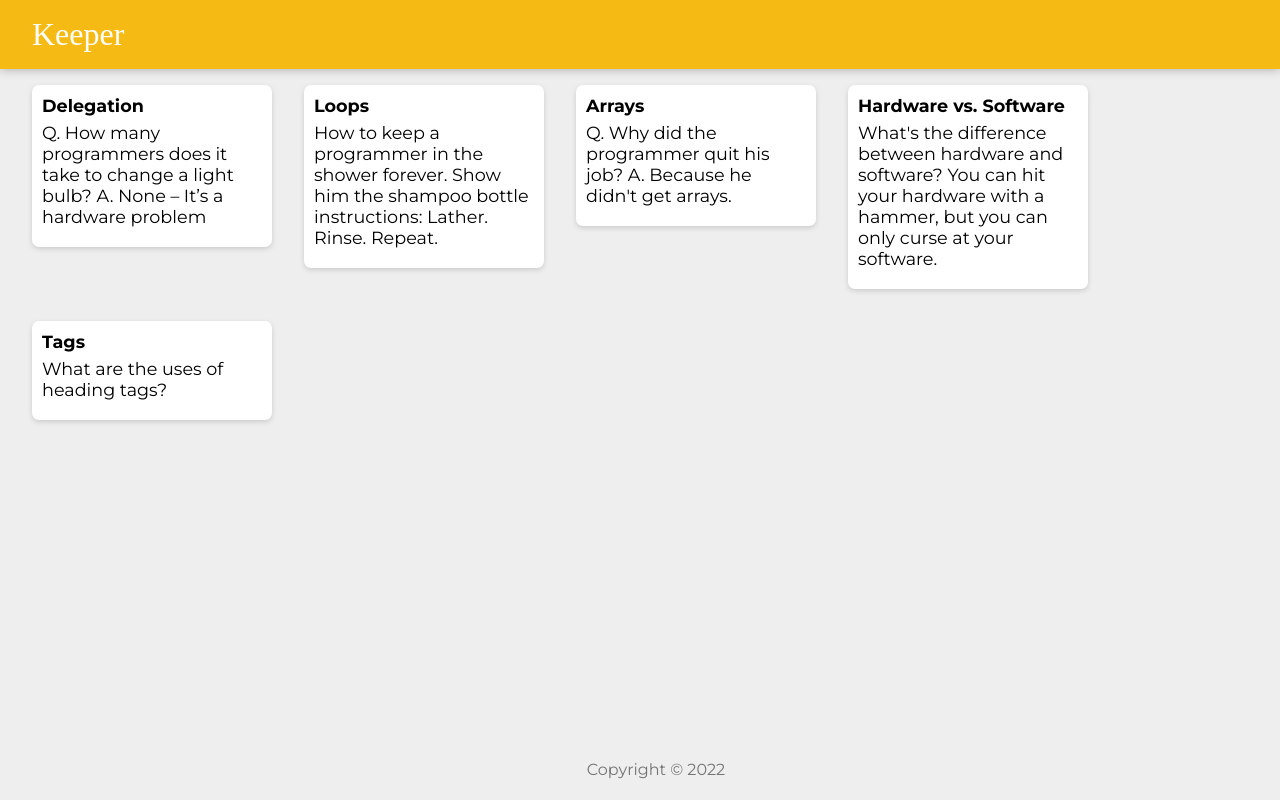
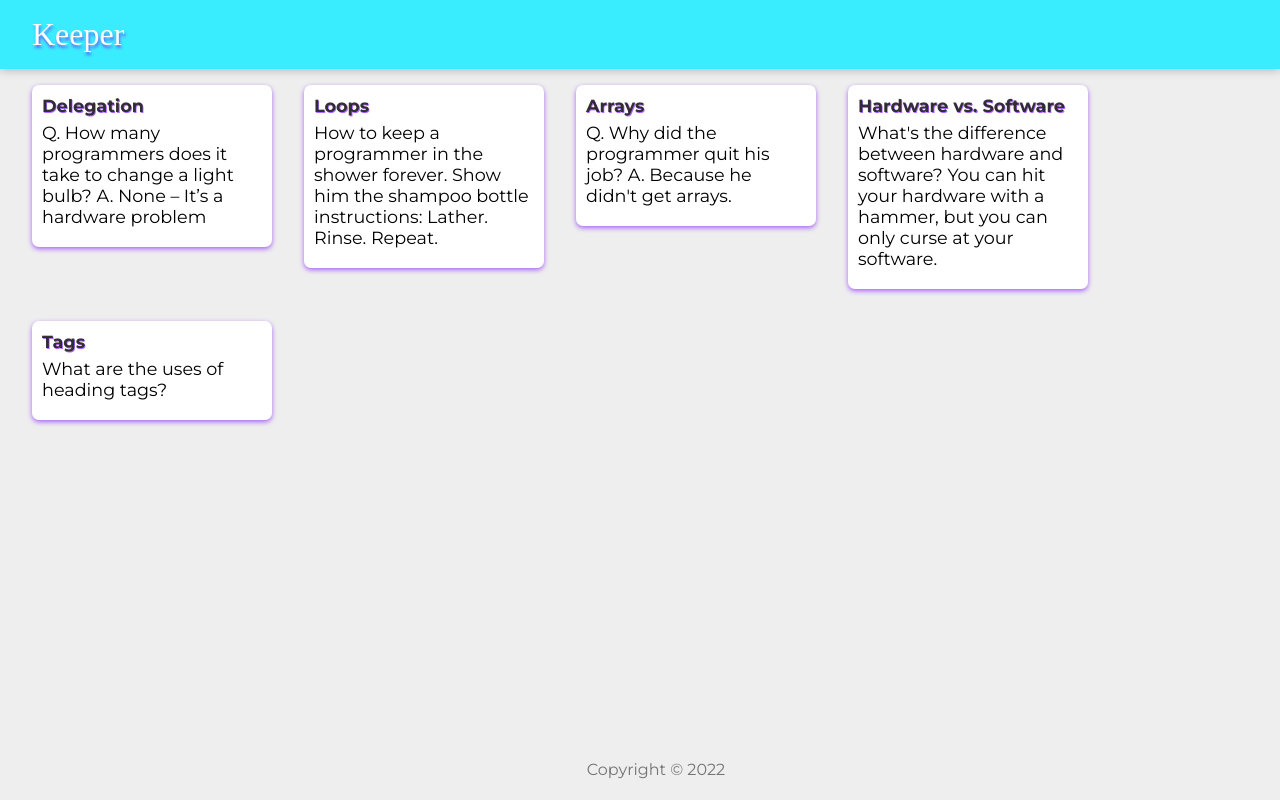
Before and after one commit to johncanero/keeper-app, a React (Create React App) app: page / in a window 1280 px wide. Built offline with nearby package versions, Linux system fonts and the light colour scheme; a web font is replaced by a local one.

Commit message:
Styling Cards of Array Lists

```diff
--- a/src/App.css
+++ b/src/App.css
@@ -21,7 +21,7 @@ body {
 
 /* header */
 header {
-  background-color: #f5ba13;
+  background-color: #2aedffea;
   margin: auto -16px;
   padding: 16px 32px;
   box-shadow: 0 0 10px 0 rgba(0, 0, 0, 0.3);
@@ -29,6 +29,7 @@ header {
 
 header h1 {
   color: #fff;
+  text-shadow: 1px 3px 3px #7c02ff97;
   font-family: "McLaren", cursive;
   font-weight: 200;
 }
@@ -52,13 +53,15 @@ footer p {
 .note {
   background: #fff;
   border-radius: 7px;
-  box-shadow: 0 2px 5px #ccc;
+  box-shadow: 0 2px 5px #7c02ff97;
   padding: 10px;
   width: 240px;
   margin: 16px;
   float: left;
 }
 .note h1 {
+  color: #242424ea;
+  text-shadow: 0.8px 0.5px 0.5px #7c02ff97;
   font-size: 1.1em;
   margin-bottom: 6px;
 }
```
